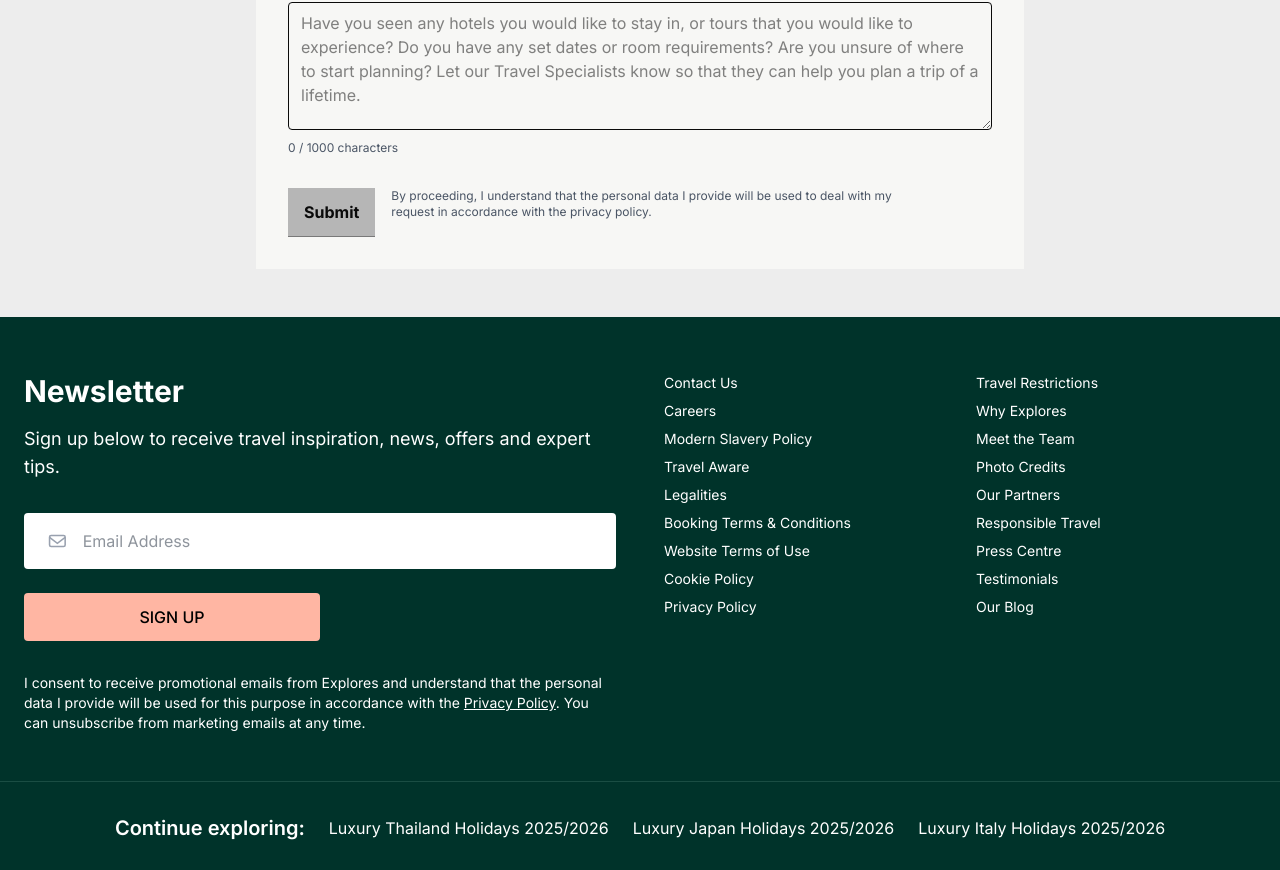
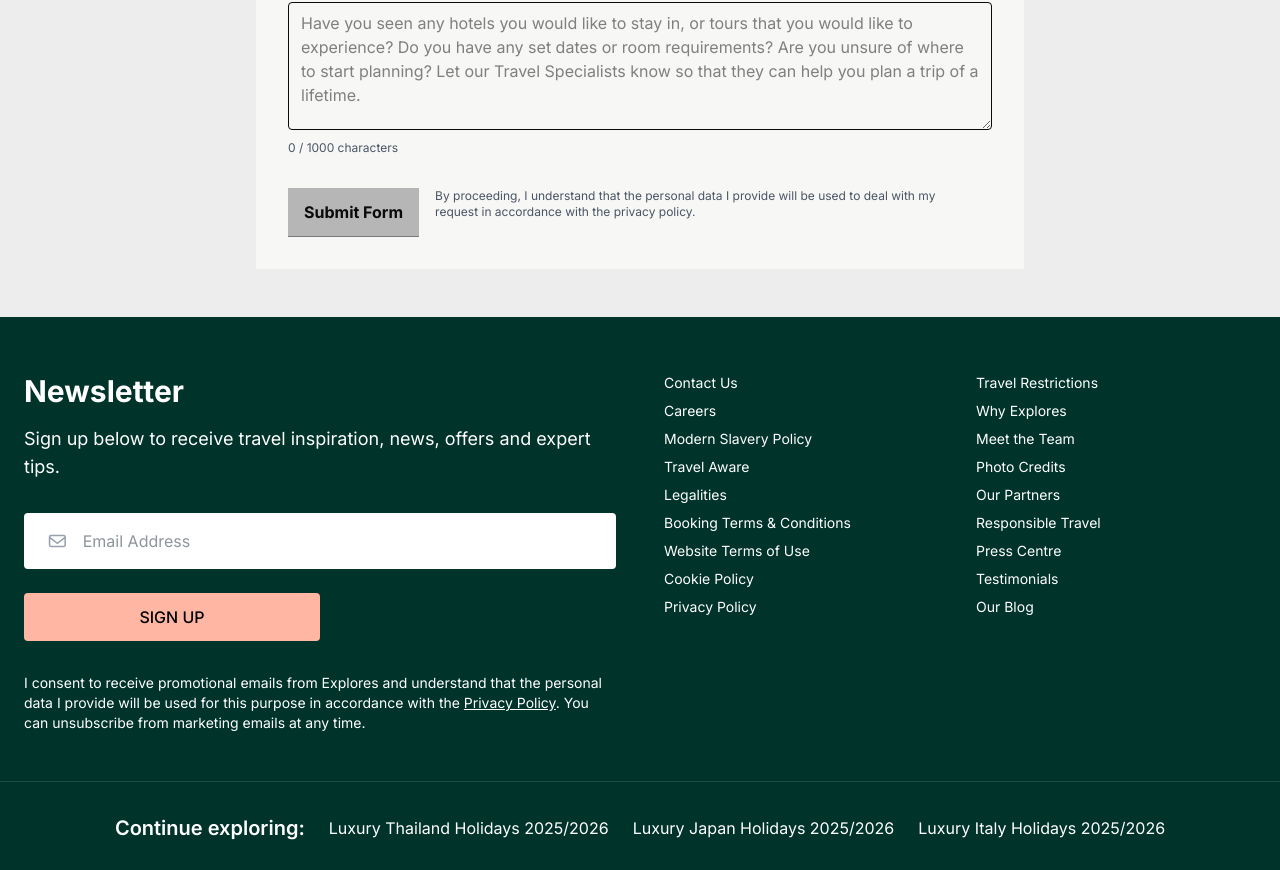
Before and after one commit to wingsofescape/website, a Next.js app: page /forms/enquireNow in a window 1280 px wide. Shown: the part 1145-2015 px from the top of the page. Built offline with nearby package versions, Linux system fonts and the light colour scheme.

Commit message:
changing Submit button to Submit Form

```diff
--- a/components/forms/enquireForm/index.tsx
+++ b/components/forms/enquireForm/index.tsx
@@ -367,7 +367,7 @@ export default function EnquireNow() {
           type="submit"
           className="bg-[#004236] text-white font-bold px-8 py-3 rounded hover:bg-[#00664f] transition-colors"
         >
-          Submit
+          Submit Form
         </button>
         {state?.message && (
           <div
```
